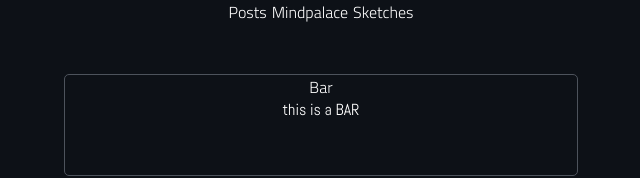
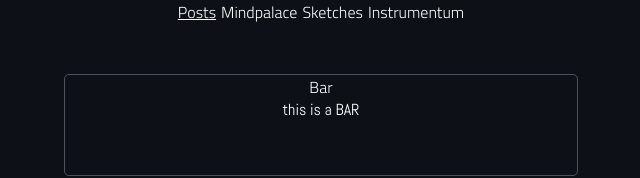
Before and after one commit to Zonotora/zonotora.github.io, a Next.js app: page /posts in a window 1280 px wide. Shown: the top 178 px of the page, without its empty margins (319-959 px from the left). Built offline with nearby package versions, Linux system fonts and the light colour scheme; a web font is replaced by a local one.

Commit message:
Move links to header

```diff
--- a/components/header.tsx
+++ b/components/header.tsx
@@ -1,21 +1,29 @@
-import PostType from "../interfaces/post";
-import PostPreview from "./post-preview";
 import Link from "next/link";
 
 type Props = {
-  links: string[];
+  active: string;
 };
 
-const Header = ({ links }: Props) => {
+const Header = ({ active }: Props) => {
+  const links = ["posts", "mindpalace", "sketches", "instrumentum"];
+
   const capitalize = (name: string) =>
     name.charAt(0).toUpperCase() + name.slice(1);
   return (
     <header className="header">
-      {links.map((link) => (
-        <Link key={link} href={`/${link}`}>
-          {capitalize(link)}
-        </Link>
-      ))}
+      {links.map((link) =>
+        link === active ? (
+          <span style={{ textDecoration: "underline" }}>
+            <Link key={link} href={`/${link}`}>
+              {capitalize(link)}
+            </Link>
+          </span>
+        ) : (
+          <Link key={link} href={`/${link}`}>
+            {capitalize(link)}
+          </Link>
+        )
+      )}
     </header>
   );
 };
--- a/pages/posts/index.tsx
+++ b/pages/posts/index.tsx
@@ -14,7 +14,7 @@ type Props = {
 export const Home = ({ posts }: Props) => {
   return (
     <div className="main">
-      <Header links={["posts", "mindpalace", "sketches"]} />
+      <Header active="posts" />
 
       <Posts posts={posts} count={99} />
     </div>
```
Also changed, not shown: pages/index.tsx (deleted, +0 -31 lines).
